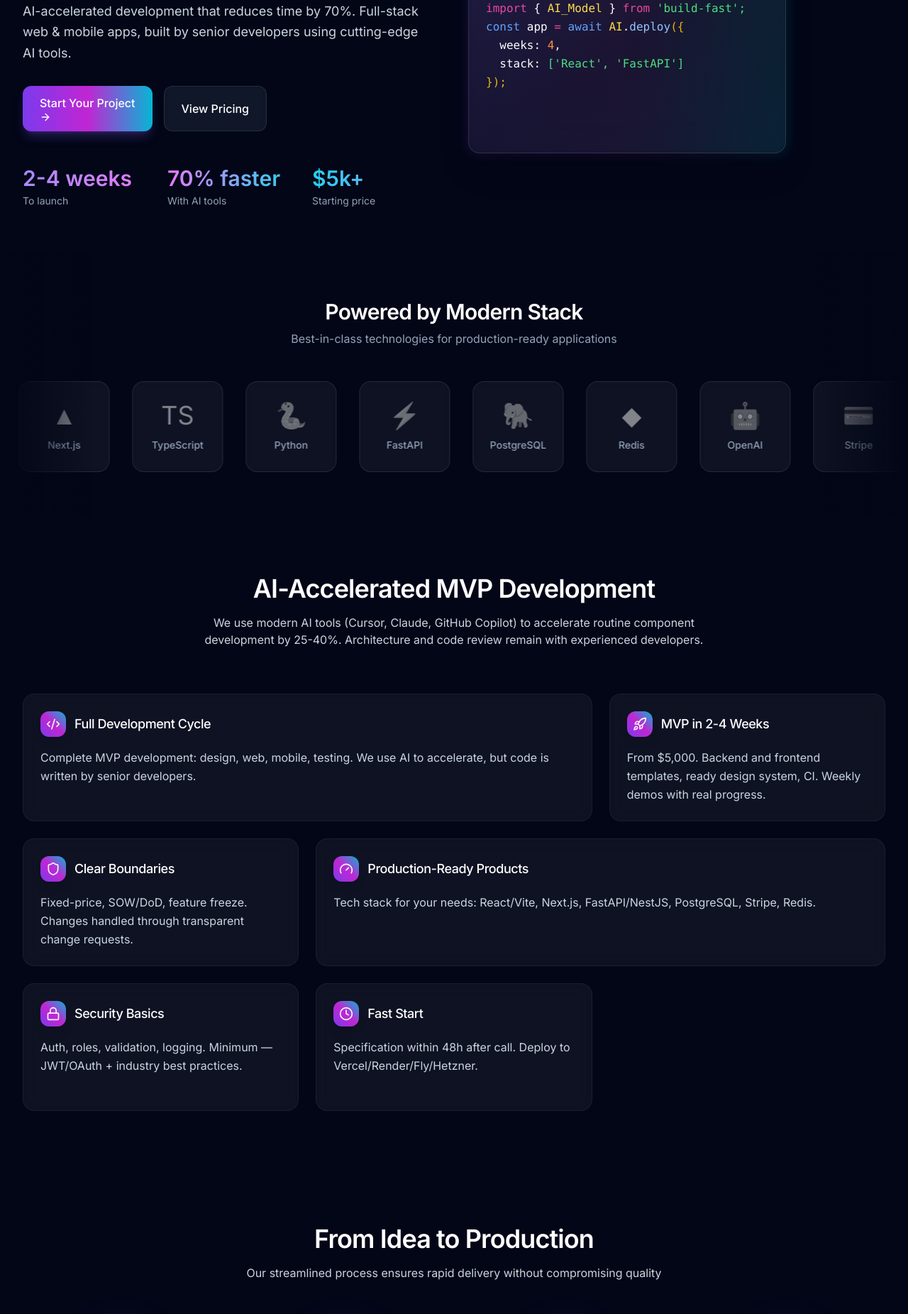
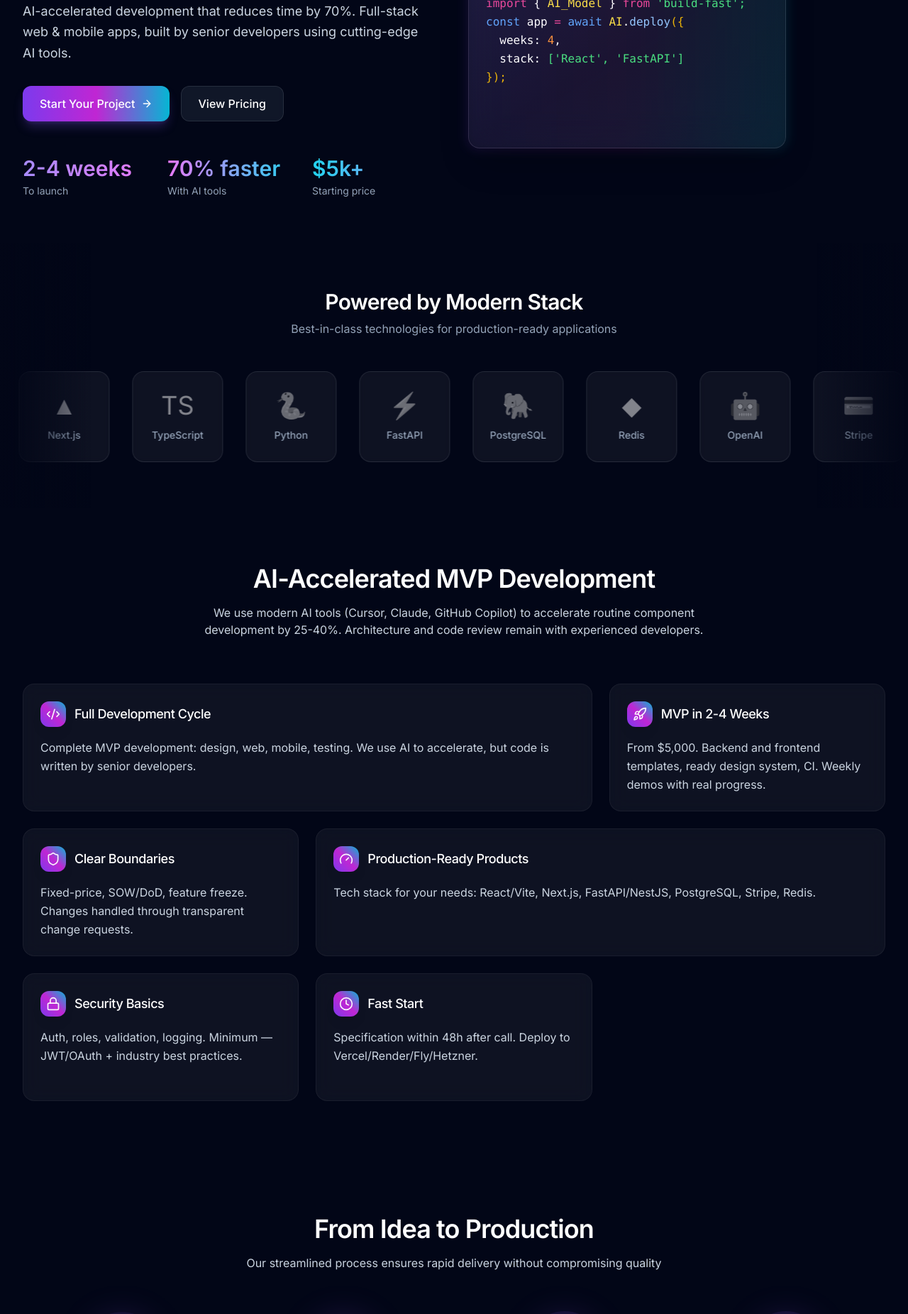
Before and after one commit to Nosdarm/agency, a Next.js app in the folder ai-studio-nextjs/: page / in a window 1280 px wide. Shown: the part 320-2171 px from the top of the page at 71% size. Built offline with nearby package versions, Linux system fonts and the light colour scheme; no server answers.

Commit message:
Fix UI bugs: button layout and process numbers
- Fix Hero button: wrap text and icon in flex container to prevent line break
- Remove numbered circles (1-4) from Process section
- Keep clean design with only icons and connecting line
- No autofocus issues found

```diff
--- a/ai-studio-nextjs/app/components/HeroSection.tsx
+++ b/ai-studio-nextjs/app/components/HeroSection.tsx
@@ -37,9 +37,11 @@
             animate={{ opacity: 1, y: 0 }}
             transition={{ duration: 0.6, delay: 0.2 }}
           >
-            <GlowButton href="#contact" variant="primary">
-              Start Your Project
-              <ArrowRight className="w-4 h-4" />
+            <GlowButton href="#contact" variant="primary" className="whitespace-nowrap">
+              <span className="flex items-center justify-center gap-2">
+                Start Your Project
+                <ArrowRight className="w-4 h-4" />
+              </span>
             </GlowButton>
 
             <GlowButton href="#pricing" variant="secondary">
--- a/ai-studio-nextjs/app/components/ProcessPipeline.tsx
+++ b/ai-studio-nextjs/app/components/ProcessPipeline.tsx
@@ -119,11 +119,6 @@
                   <div className="absolute inset-0 rounded-full bg-gradient-to-br from-violet-500/20 to-fuchsia-500/20 blur-xl" />
                 </motion.div>
 
-                {/* Step Number */}
-                <div className="absolute top-0 left-1/2 -translate-x-1/2 -translate-y-1/2 w-8 h-8 rounded-full bg-violet-600 text-white text-sm font-semibold flex items-center justify-center shadow-lg">
-                  {index + 1}
-                </div>
-
                 {/* Content */}
                 <h3 className="text-white font-semibold text-lg mb-2">{step.title}</h3>
                 <p className="text-slate-400 text-sm leading-relaxed">{step.description}</p>
```
